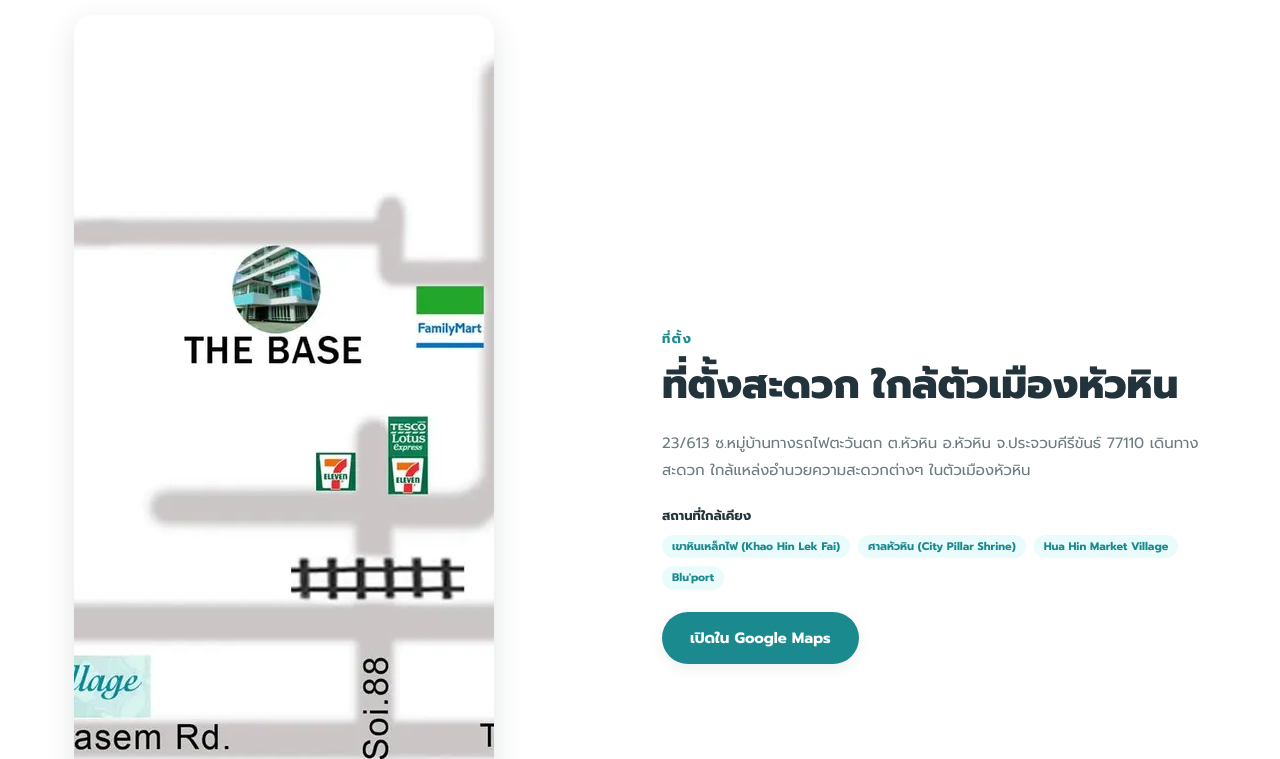
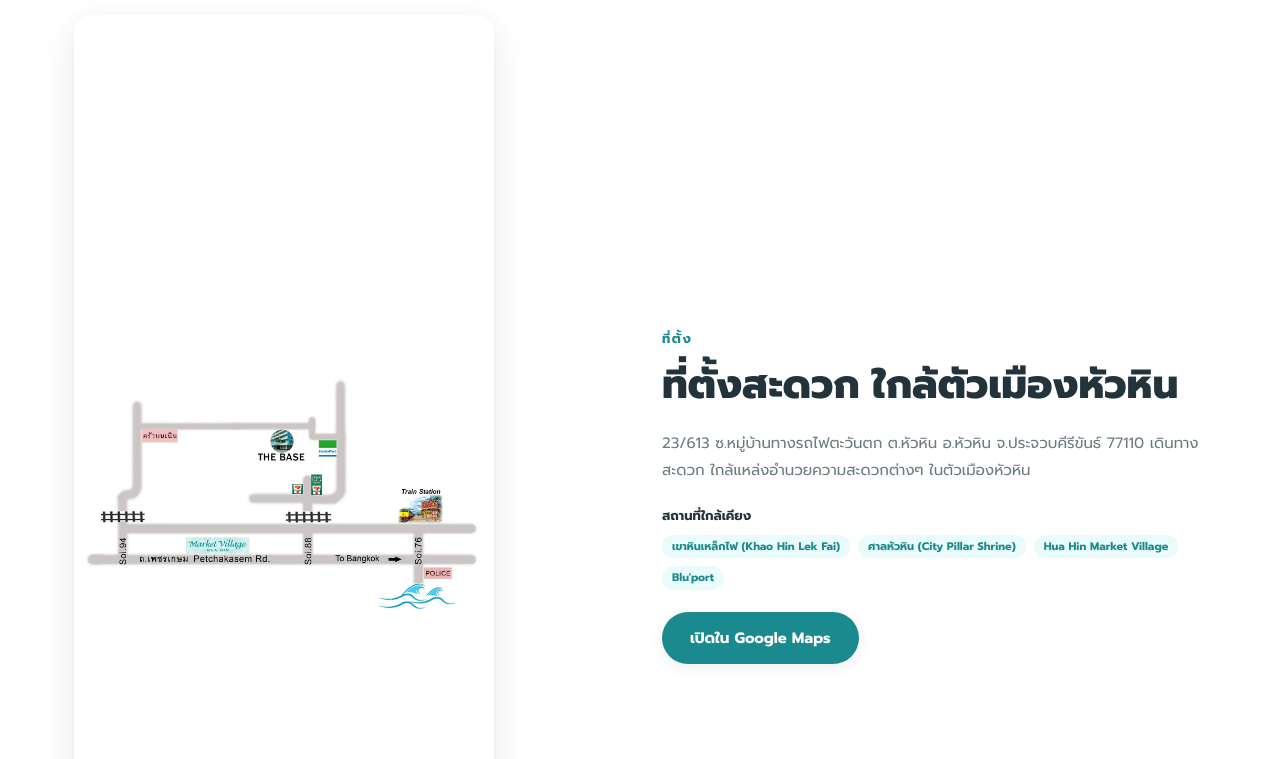
Before and after one commit to baanporjai/thebasehuahin, a plain HTML site: page index.html in a window 1280 px wide. Shown: the part 3086-3845 px from the top of the page. Drawn offline with Linux system fonts and the light colour scheme.

Commit message:
Show the full location map instead of cropping it
object-fit:cover was cutting off content (roads/landmarks) that
didn't fit the box. Switched to object-fit:contain so the entire map
is always visible, with a white backdrop for any letterboxing.

```diff
--- a/css/style.css
+++ b/css/style.css
@@ -175,7 +175,7 @@
 .location-grid{display:grid;grid-template-columns:1fr 1fr;gap:44px;align-items:center;margin-top:36px;}
 .location-grid img{
   border-radius:var(--radius);box-shadow:var(--shadow);
-  width:100%;max-width:420px;aspect-ratio:1600/959;object-fit:cover;
+  width:100%;max-width:420px;aspect-ratio:1600/959;object-fit:contain;background:#fff;
   justify-self:start;transition:transform .25s ease;
 }
 .location-grid img:hover{transform:scale(1.06);}
```
